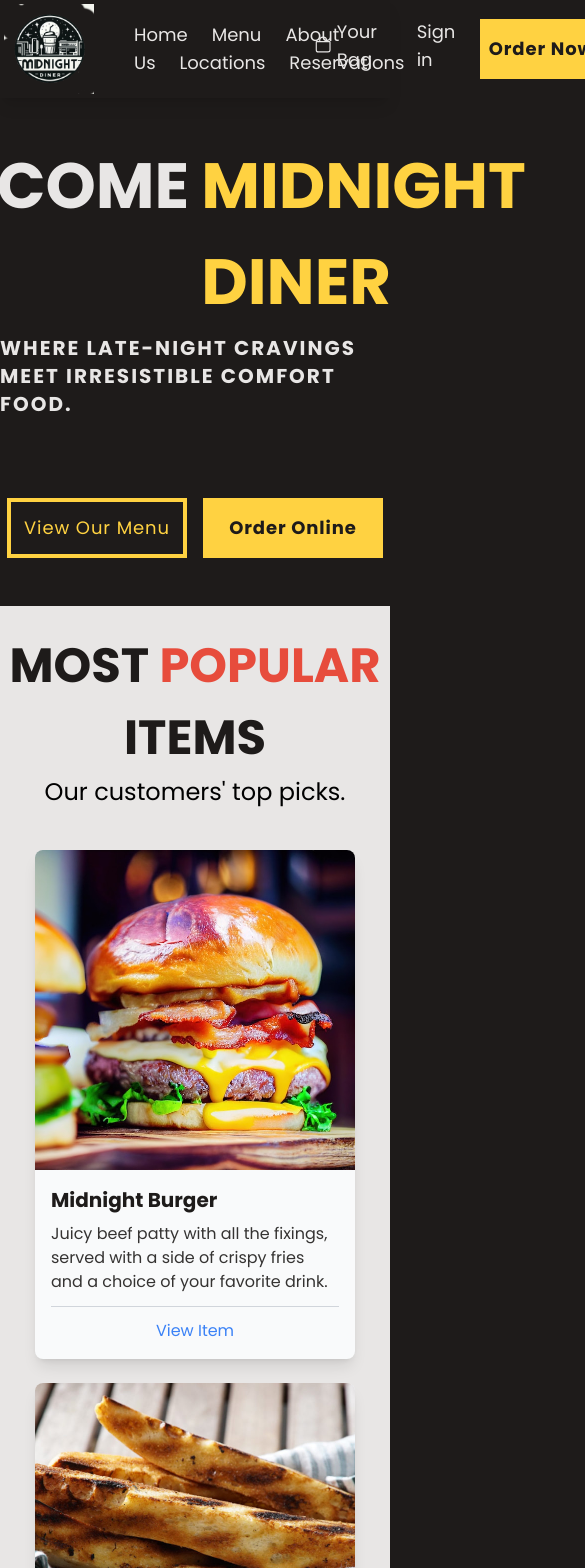
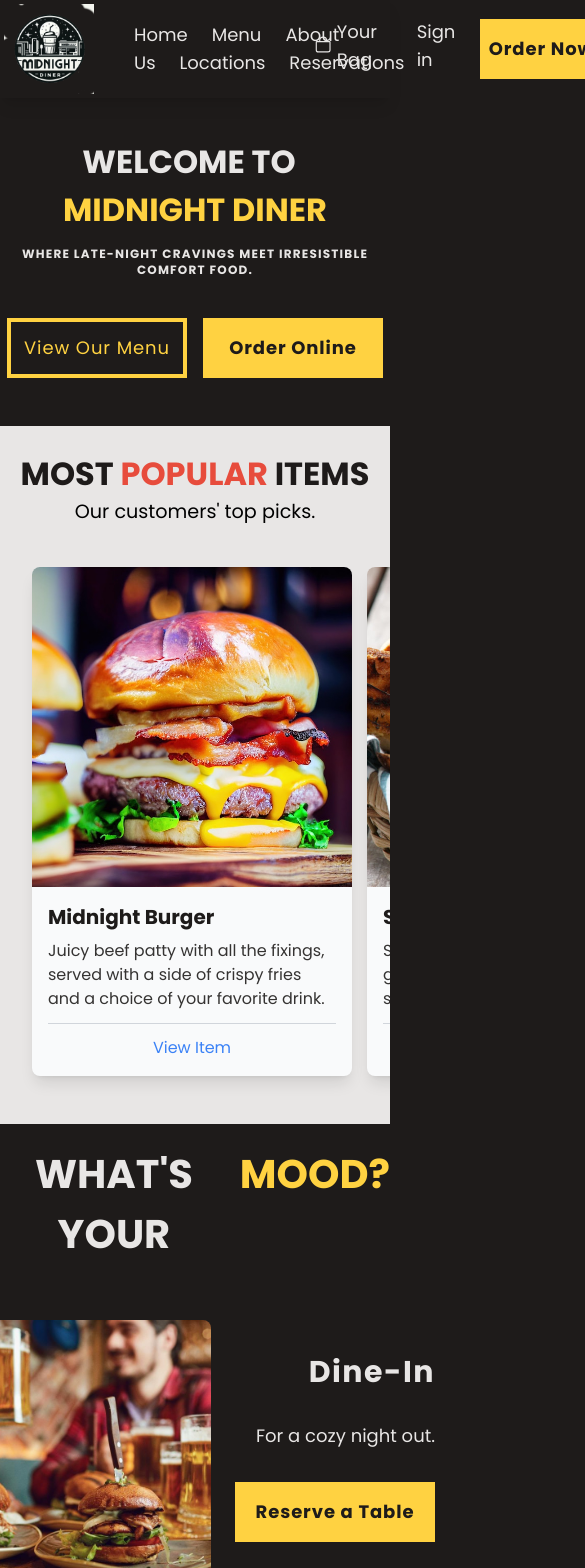
Before and after one commit to MarshallNickolauson/midnight-diner, a React (Vite) app in the folder frontend/: page / in a window 390 px wide. Shown: the top 1568 px of the page, 585 px wide, since content can reach past the window. Built offline with nearby package versions, Linux system fonts and the light colour scheme.

Commit message:
updated styling - added responsiveness

```diff
--- a/frontend/src/components/AboutSection.jsx
+++ b/frontend/src/components/AboutSection.jsx
@@ -1,6 +1,5 @@
 import React from 'react';
 import personEating from '../assets/img/person-eating.jpg';
-import personEating2 from '../assets/img/person-eating-2.jpg';
 
 const AboutSection = () => {
     return (
@@ -9,7 +8,7 @@
                 <div className='flex flex-col font-bold text-mainBlack text-left w-full md:w-1/2'>
                     <h1 className='text-[3rem]'>COMFORT FOOD</h1>
                     <h1 className='text-[3.8rem] transform -translate-y-6'>DONE <span className='text-mainRed'>RIGHT.</span></h1>
-                    <p className='text-mainDarkGray font-normal'>
+                    <p className='text-mainDarkGray font-normal text-center md:text-left'>
                         At Midnight Diner, we believe comfort food should be an experience. From savory burgers to rich desserts, every plate is crafted to satisfy your cravings and warm your heart. We have a long-standing history of making people happy when they leave. You won't regret choosing our food for a meal that feels like home.
                     </p>
                 </div>
--- a/frontend/src/components/FeaturedSection.jsx
+++ b/frontend/src/components/FeaturedSection.jsx
@@ -2,36 +2,85 @@
 import breadsticks from '../assets/img/breadsticks-1.jpg';
 import wings from '../assets/img/wings-1.jpg';
 import FeaturedCard from './FeaturedCard';
+import { useEffect, useState } from 'react';
+
+import { Swiper, SwiperSlide } from 'swiper/react';
+import 'swiper/css';
+import { Mousewheel } from 'swiper/modules';
 
 const FeaturedSection = () => {
+    const [isSmallScreen, setIsSmallScreen] = useState(false);
 
+    useEffect(() => {
+        const handleResize = () => setIsSmallScreen(window.innerWidth < 1065);
+        window.addEventListener('resize', handleResize);
+        handleResize();
+        return () => window.removeEventListener('resize', handleResize);
+    }, []);
+
+    const featuredItems = [
+        {
+            image: burger,
+            title: 'Midnight Burger',
+            description: 'Juicy beef patty with all the fixings, served with a side of crispy fries and a choice of your favorite drink.',
+            navigateTo: '/menu',
+        },
+        {
+            image: breadsticks,
+            title: 'Sticky Breadsticks',
+            description: 'Soft, warm breadsticks glazed with garlic butter and a touch of honey, served with marinara for dipping.',
+            navigateTo: '/menu',
+        },
+        {
+            image: wings,
+            title: 'Inferno Wings',
+            description: 'Crispy chicken wings tossed in a fiery buffalo sauce, served with a side of cool ranch dressing.',
+            navigateTo: '/menu',
+        },
+    ];
 
     return (
         <section className='bg-mainWhite py-6'>
             <div className='flex flex-col justify-center text-center'>
-                <h1 className='text-[3rem] text-mainBlack font-bold'>MOST <span className='text-mainRed'>POPULAR</span> ITEMS</h1>
-                <h1 className='text-[1.5rem]'>Our customers' top picks.</h1>
+                <h1 className='text-[2rem] sm:text-[3rem] text-mainBlack font-bold'>MOST <span className='text-mainRed'>POPULAR</span> ITEMS</h1>
+                <h1 className='text-[1.2rem] sm:text-[1.5rem]'>Our customers' top picks.</h1>
             </div>
-            <div className='pb-10 pt-10 flex flex-wrap justify-center gap-6 pl-6 pr-6'>
-                <FeaturedCard
-                    image={burger}
-                    title='Midnight Burger'
-                    description='Juicy beef patty with all the fixings, served with a side of crispy fries and a choice of your favorite drink.'
-                    navigateTo='/menu'
-                />
-                <FeaturedCard
-                    image={breadsticks}
-                    title='Sticky Breadsticks'
-                    description='Soft, warm breadsticks glazed with garlic butter and a touch of honey, served with marinara for dipping.'
-                    navigateTo='/menu'
-                />
-                <FeaturedCard
-                    image={wings}
-                    title='Inferno Wings'
-                    description='Crispy chicken wings tossed in a fiery buffalo sauce, served with a side of cool ranch dressing.'
-                    navigateTo='/menu'
-                />
+
+            <div className='pt-10'>
+                {isSmallScreen ? (
+                    <Swiper
+                        modules={[Mousewheel]}
+                        spaceBetween={15}
+                        slidesPerView={'auto'}
+                        mousewheel={{ forceToAxis: true, releaseOnEdges: true }}
+                        className='px-8'
+                    >
+                        {featuredItems.map((item, index) => (
+                            <SwiperSlide key={index} style={{ width: 'auto' }} className='pb-6'>
+                                <FeaturedCard
+                                    image={item.image}
+                                    title={item.title}
+                                    description={item.description}
+                                    navigateTo={item.navigateTo}
+                                />
+                            </SwiperSlide>
+                        ))}
+                    </Swiper>
+                ) : (
+                    <div className='flex flex-wrap justify-center gap-6 pl-6 pr-6'>
+                        {featuredItems.map((item, index) => (
+                            <FeaturedCard
+                                key={index}
+                                image={item.image}
+                                title={item.title}
+                                description={item.description}
+                                navigateTo={item.navigateTo}
+                            />
+                        ))}
+                    </div>
+                )}
             </div>
+
         </section>
     )
 }
--- a/frontend/src/components/HeroSection.jsx
+++ b/frontend/src/components/HeroSection.jsx
@@ -4,14 +4,14 @@
 const HeroSection = () => {
     return (
         <section className='bg-mainBlack py-12'>
-            <div className="flex flex-row justify-center pb-1 text-[4rem] font-bold">
+            <div className="flex flex-col md:flex-row text-center justify-center pb-1 text-[2rem] sm:text-[2.5rem] md:text-[3rem] lg:text-[4rem] font-bold">
                 <h1 className='text-mainWhite mr-3'>WELCOME TO</h1>
                 <h1 className='text-mainYellow'>MIDNIGHT DINER</h1>
             </div>
-            <p className='flex justify-center tracking-widest text-mainWhite text-xl font-bold'>
+            <p className='flex justify-center tracking-widest text-mainWhite text-xs md:text-sm lg:text-xl px-5 text-center font-bold mt-2'>
                 WHERE LATE-NIGHT CRAVINGS MEET IRRESISTIBLE COMFORT FOOD.
             </p>
-            <div className='flex flex-row space-x-4 justify-center mt-20'>
+            <div className='flex flex-row space-x-4 justify-center mt-10 md:mt-20'>
                 <YellowButtonHollow text='View Our Menu' navigateTo='/drinks' width='180' />
                 <YellowButtonFilled text='Order Online' navigateTo='/menu' width='180' />
             </div>
--- a/frontend/src/components/MoodSection.jsx
+++ b/frontend/src/components/MoodSection.jsx
@@ -6,14 +6,14 @@
     return (
         <section className='bg-mainBlack pb-16'>
             <div className='flex justify-center text-center pt-5 pb-10'>
-                <div className='flex flex-row text-[3rem] font-bold'>
+                <div className='flex flex-row text-[2.5rem] sm:text-[3rem] font-bold'>
                     <h1 className='text-mainWhite font-bold mr-3'>WHAT'S YOUR</h1>
                     <h1 className='text-mainYellow'>MOOD?</h1>
                 </div>
             </div>
-            <div className='flex flex-row justify-center space-x-4 text-mainWhite'>
+            <div className='flex flex-col lg:flex-row justify-center space-x-4 text-mainWhite'>
 
-                <div className='flex flex-row items-center space-x-6 p-4 text-right'>
+                <div className='flex flex-row justify-center items-center space-x-6 p-4 text-right'>
                     <img className="w-64 h-64 object-cover rounded-lg" src={peopleEating} alt="Dine-In Image" />
                     <div className='flex flex-col items-end text-mainWhite space-y-8'>
                         <h1 className='font-bold tracking-wider text-3xl'>Dine-In</h1>
@@ -22,9 +22,9 @@
                     </div>
                 </div>
 
-                <div className='border-r-2 border-mainWhite'></div>
+                <div className='border-r-2 border-mainWhite hidden lg:block'></div>
 
-                <div className='flex flex-row items-center space-x-6 p-4 text-left'>
+                <div className='flex flex-row justify-center items-center space-x-6 p-4 text-left'>
                     <div className='flex flex-col items-start text-mainWhite space-y-8'>
                         <h1 className='font-bold tracking-wider text-3xl'>Takeout</h1>
                         <p className='text-lg'>For your favorites to-go.</p>
--- a/frontend/src/components/TestimonialsSection.jsx
+++ b/frontend/src/components/TestimonialsSection.jsx
@@ -1,38 +1,89 @@
-import TestimonialCard from './TestimonialCard'
-import man1 from '../assets/img/man-1.jpg'
-import woman1 from '../assets/img/woman-1.jpeg'
-import man2 from '../assets/img/man-2.jpg'
+import React, { useState, useEffect } from 'react';
+import TestimonialCard from './TestimonialCard';
+import 'swiper/css';
+import { Swiper, SwiperSlide } from 'swiper/react';
+import { Mousewheel } from 'swiper/modules';
+import man1 from '../assets/img/man-1.jpg';
+import woman1 from '../assets/img/woman-1.jpeg';
+import man2 from '../assets/img/man-2.jpg';
 
 const TestimonialsSection = () => {
+    const [isSmallScreen, setIsSmallScreen] = useState(false);
+
+    useEffect(() => {
+        const handleResize = () => setIsSmallScreen(window.innerWidth < 1065);
+        window.addEventListener('resize', handleResize);
+        handleResize();
+        return () => window.removeEventListener('resize', handleResize);
+    }, []);
+
+    const testimonials = [
+        {
+            image: man1,
+            name: 'John Doe',
+            review: 'Best place for high-quality comfort food... and served fast!',
+            rating: '5',
+        },
+        {
+            image: woman1,
+            name: 'Jane Smith',
+            review: 'A delightful experience! The ambiance is perfect, and the service is top-notch.',
+            rating: '4',
+        },
+        {
+            image: man2,
+            name: 'Alex Johnson',
+            review: 'The burgers are the bomb! Will definitely be coming back for more.',
+            rating: '5',
+        },
+    ];
+
     return (
         <section className='bg-mainBlack pb-12'>
             <div className='flex justify-center text-center pb-5'>
-                <div className='flex flex-row text-[3rem] font-bold'>
-                    <h1 className='text-mainWhite font-bold mr-3'>HERE'S WHAT <span className='text-mainYellow'>PEOPLE</span> SAY.</h1>
+                <div className='flex flex-row text-[2.5rem] sm:text-[3rem] font-bold'>
+                    <h1 className='text-mainWhite font-bold mr-3'>
+                        HERE'S WHAT <span className='text-mainYellow'>PEOPLE</span> SAY.
+                    </h1>
                 </div>
             </div>
-            <div className='pb-10 pt-10 flex flex-wrap justify-center gap-6 pl-6 pr-6'>
-                <TestimonialCard
-                    image={man1}
-                    name='John Doe'
-                    review='Best place for high-quality comfort food... and served fast!'
-                    rating='5'
-                />
-                <TestimonialCard
-                    image={woman1}
-                    name='Jane Smith'
-                    review='A delightful experience! The ambiance is perfect, and the service is top-notch.'
-                    rating='4'
-                />
-                <TestimonialCard
-                    image={man2}
-                    name='Alex Johnson'
-                    review='The burgers are the bomb! Will definitely be coming back for more.'
-                    rating='5'
-                />
+
+            <div className='pb-10 pt-10'>
+                {isSmallScreen ? (
+                    <Swiper
+                        modules={[Mousewheel]}
+                        spaceBetween={20}
+                        slidesPerView={'auto'}
+                        mousewheel={{ forceToAxis: true, releaseOnEdges: true }}
+                        className='px-8'
+                    >
+                        {testimonials.map((testimonial, index) => (
+                            <SwiperSlide key={index} style={{ width: 'auto' }} className='pb-6'>
+                                <TestimonialCard
+                                    image={testimonial.image}
+                                    name={testimonial.name}
+                                    review={testimonial.review}
+                                    rating={testimonial.rating}
+                                />
+                            </SwiperSlide>
+                        ))}
+                    </Swiper>
+                ) : (
+                    <div className='flex flex-wrap justify-center gap-6 pl-6 pr-6'>
+                        {testimonials.map((testimonial, index) => (
+                            <TestimonialCard
+                                key={index}
+                                image={testimonial.image}
+                                name={testimonial.name}
+                                review={testimonial.review}
+                                rating={testimonial.rating}
+                            />
+                        ))}
+                    </div>
+                )}
             </div>
         </section>
-    )
-}
+    );
+};
 
-export default TestimonialsSection
+export default TestimonialsSection;
```
